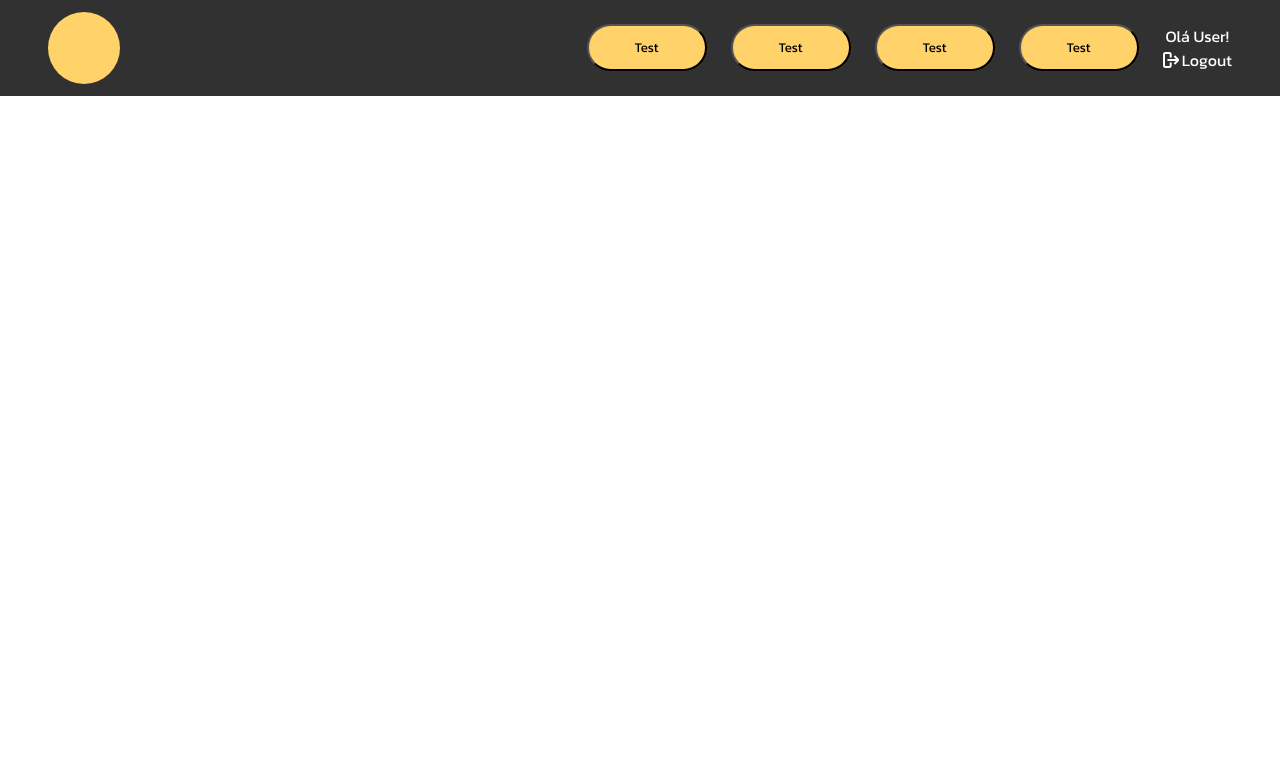
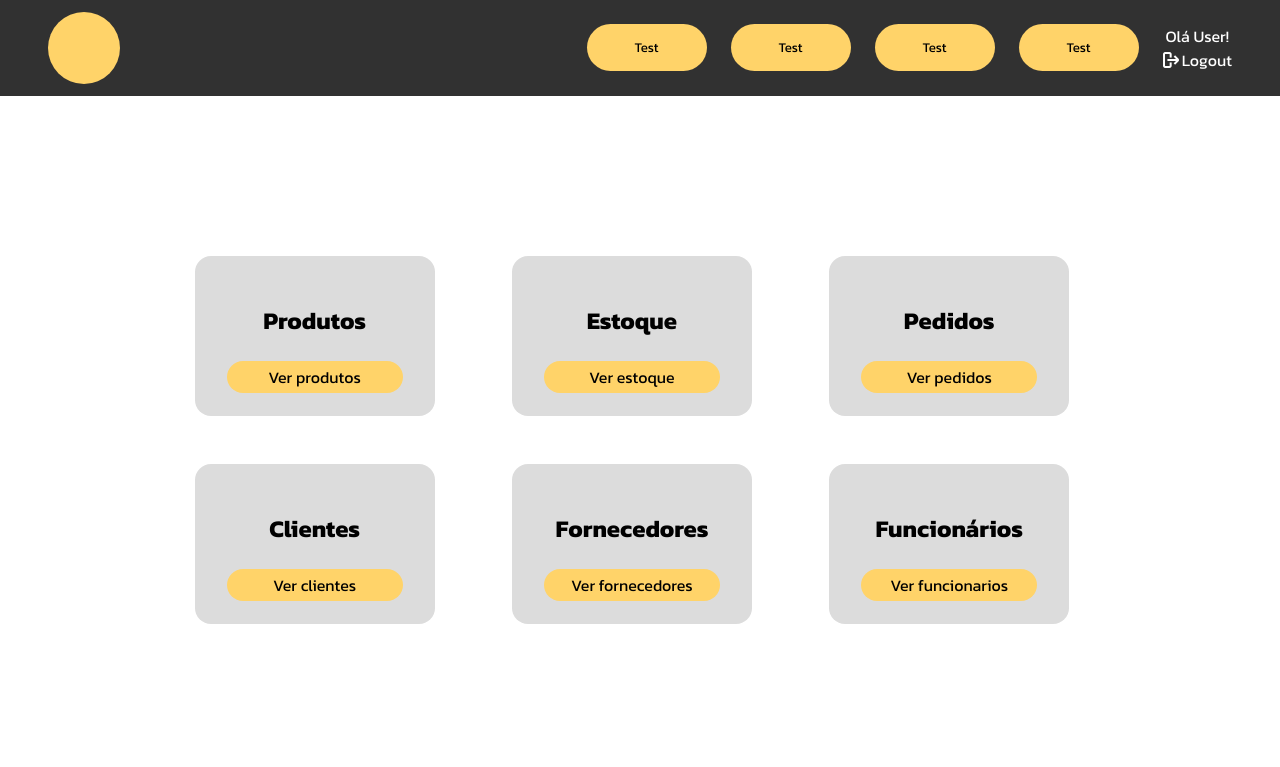
Before and after one commit to Ailer-h/pastelaria, a PHP site: page /php/adm_dashboard.php in a window 1280 px wide. Shown: the top 767 px of the page. Run offline with PHP 8.4, Linux system fonts and the light colour scheme; some web fonts are replaced.

Commit message:
Made style of adm dashboard

```diff
--- a/css/adm_dashboard.css
+++ b/css/adm_dashboard.css
@@ -47,6 +47,7 @@
     height: 3.5em;
     background-color: #FFD369;
 
+    border: none;
     border-radius: 2em;
 
     transition: 200ms;
@@ -94,3 +95,86 @@
     margin-right: .2em;
 
 }
+/* Fim da navbar */
+
+/* Classes de corpo */
+.center{
+
+    display: flex;
+    justify-content: center;
+    align-items: center;
+
+    margin-top: 1em;
+
+    height: 82vh;
+
+}
+
+.grid{
+
+    display: grid;
+    place-items: center;
+    grid-template-columns: 33% 33% 33%;
+
+    gap: 3em 3em;
+
+    margin-right: 6.5em;
+
+}
+
+.grid .item{
+
+    width: 15em;
+    height: 10em;
+    background-color: #dcdcdc;
+
+    border-radius: 1em;
+
+    display: flex;
+    flex-direction: column;
+
+    align-items: center;
+    justify-content: space-evenly;
+
+}
+
+.grid .item h1{
+
+    font-size: 1.5em;
+    margin-top: 1em;
+
+}
+
+.grid .item .btn-list{
+
+    display: flex;
+    flex-direction: column;
+    gap: 1em;
+    margin-bottom: 1em;
+
+}
+
+.grid .item button{
+
+    width: 11em;
+    height: 2em;
+
+    border: none;
+    border-radius: 1em;
+
+    font-size: 1em;
+
+    background-color: #FFD369;
+
+    transition: 200ms;
+
+}
+
+.grid .item button:hover{
+
+    transform: scale(1.1);
+    background-color: #d6b056;
+
+    transition: 200ms;
+
+}
--- a/php/adm_dashboard.php
+++ b/php/adm_dashboard.php
@@ -21,5 +21,40 @@
             </div>
         </div>
     </div>
+
+    <div class="center">
+        <div class="grid">
+            <div class="item">
+                <h1>Produtos</h1>
+                    <a><button>Ver produtos</button></a>
+            </div>
+
+            <div class="item">
+                <h1>Estoque</h1>
+                    <a><button>Ver estoque</button></a>
+            </div>
+
+            <div class="item">
+                <h1>Pedidos</h1>
+                    <a><button>Ver pedidos</button></a>
+            </div>
+
+            <div class="item">
+                <h1>Clientes</h1>
+                    <a><button>Ver clientes</button></a>
+            </div>
+
+            <div class="item">
+                <h1>Fornecedores</h1>
+                    <a><button>Ver fornecedores</button></a>
+            </div>
+
+            <div class="item">
+                <h1>Funcionários</h1>
+                    <a><button>Ver funcionarios</button></a>
+            </div>
+        </div>
+    </div>
+
 </body>
 </html>
--- a/php/login.php
+++ b/php/login.php
@@ -11,7 +11,7 @@
 
 <body>
     <div class="grid">
-        <div class="login">
+
         <form action="checkUser.php" method="post">
             <div class="form-login">
 
@@ -37,7 +37,6 @@
                 <input type="submit" value="Entrar">
             </div>
         </form>
-        </div>
 
         <div class="center">
             <div class="frame">
```
Also changed, not shown: css/login.css (+3 -12 lines). Lines whose indentation alone changed are shown as unchanged.
